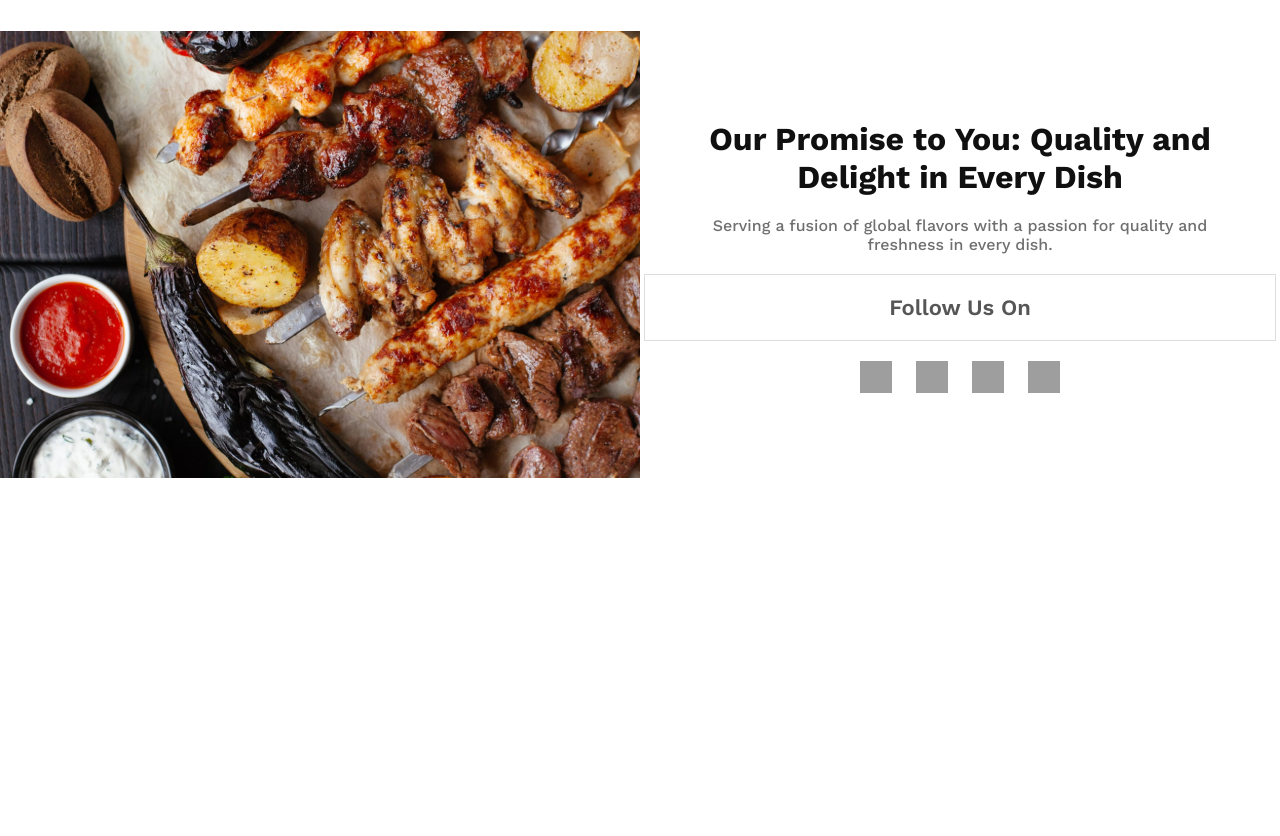
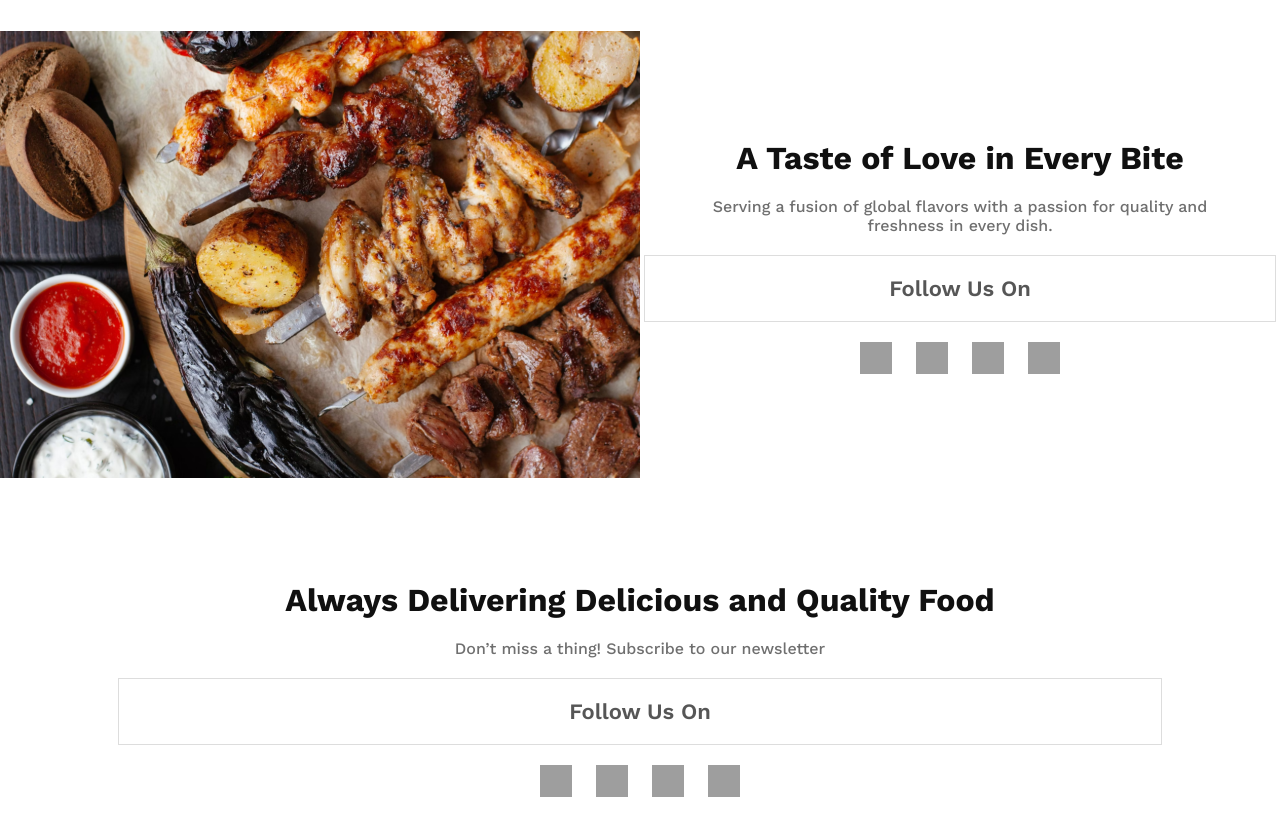
Before and after one commit to MohammadSajjadHossain9648/Grill-and-Crust-restaurant, a plain HTML site: page index.html in a window 1280 px wide. Shown: the part 1420-2256 px from the top of the page. Before the commit the page ends 1902 px from the top, so only its background shows below. Drawn offline with nearby package versions, Linux system fonts and the light colour scheme; grey boxes are pictures that could not be loaded.

Commit message:
Add HTML and CSS part for footer section

```diff
--- a/index.html
+++ b/index.html
@@ -72,7 +72,7 @@
             <img src="assets/foods.png" alt="a grill platter image">
         </div>
         <div class="about_right_container">
-            <h1 class="about_title">Our Promise to You: Quality and Delight in Every Dish</h1>
+            <h1 class="about_title">A Taste of Love in Every Bite</h1>
             <p class="about_description">Serving a fusion of global flavors with a passion for quality and freshness in every dish.</p>
             <h2 class="about_advertisement">Follow Us On</h2>
             <div class="about_icons">
@@ -83,5 +83,22 @@
             </div>
         </div>
      </section>
+
+
+     <!-- footer section -->
+      <footer class="footer">
+        <div class="footer_container">
+            <h1 class="footer_title">Always Delivering Delicious and Quality Food</h1>
+            <p class="footer_description">Don’t miss a thing! Subscribe to our newsletter</p>
+            <h2 class="footer_advertisement">Follow Us On</h2>
+            <div class="footer_icons">
+                <img width="32" height="32" src="https://img.icons8.com/fluency/48/facebook-new.png" alt="facebook-new"/>
+                <img width="32" height="32" src="https://img.icons8.com/material-two-tone/24/twitterx--v2.png" alt="twitterx--v2"/>
+                <img width="32" height="32" src="https://img.icons8.com/nolan/64/instagram-new.png" alt="instagram-new"/>
+                <img width="32" height="32" src="https://img.icons8.com/3d-fluency/94/pinterest.png" alt="pinterest"/>
+            </div>
+        </div>
+      </footer>
+
 </body>
 </html>
--- a/styles/style.css
+++ b/styles/style.css
@@ -170,3 +170,47 @@
     display: flex;
     justify-content: space-between;
 }
+
+
+
+/* footer section */
+.footer{
+    color: var(--primary-color);
+    margin: 100px auto;
+    display: flex;
+    flex-direction: column;
+    justify-content: center;
+    align-items: center;
+}
+
+.footer .footer_container{
+    display: flex;
+    flex-direction: column;
+    justify-content: center;
+    align-items: center;
+    text-align: center;
+    gap: 20px;
+}
+.footer .footer_container .footer_title{
+    font-size: 32px;
+    font-weight: 700;
+}
+.footer .footer_container .footer_description{
+    opacity: 0.6;
+    font-size: 16px;
+    font-weight: 500;
+}
+.footer .footer_container .footer_advertisement{
+    opacity: 0.7;
+    font-size: 22px;
+    font-weight: 600;
+    border: 1px solid var(--border-color);
+    padding: 20px 450px;
+}
+
+.footer .footer_container .footer_icons{
+    cursor: pointer;
+    width: 200px;
+    display: flex;
+    justify-content: space-between;
+}
```
